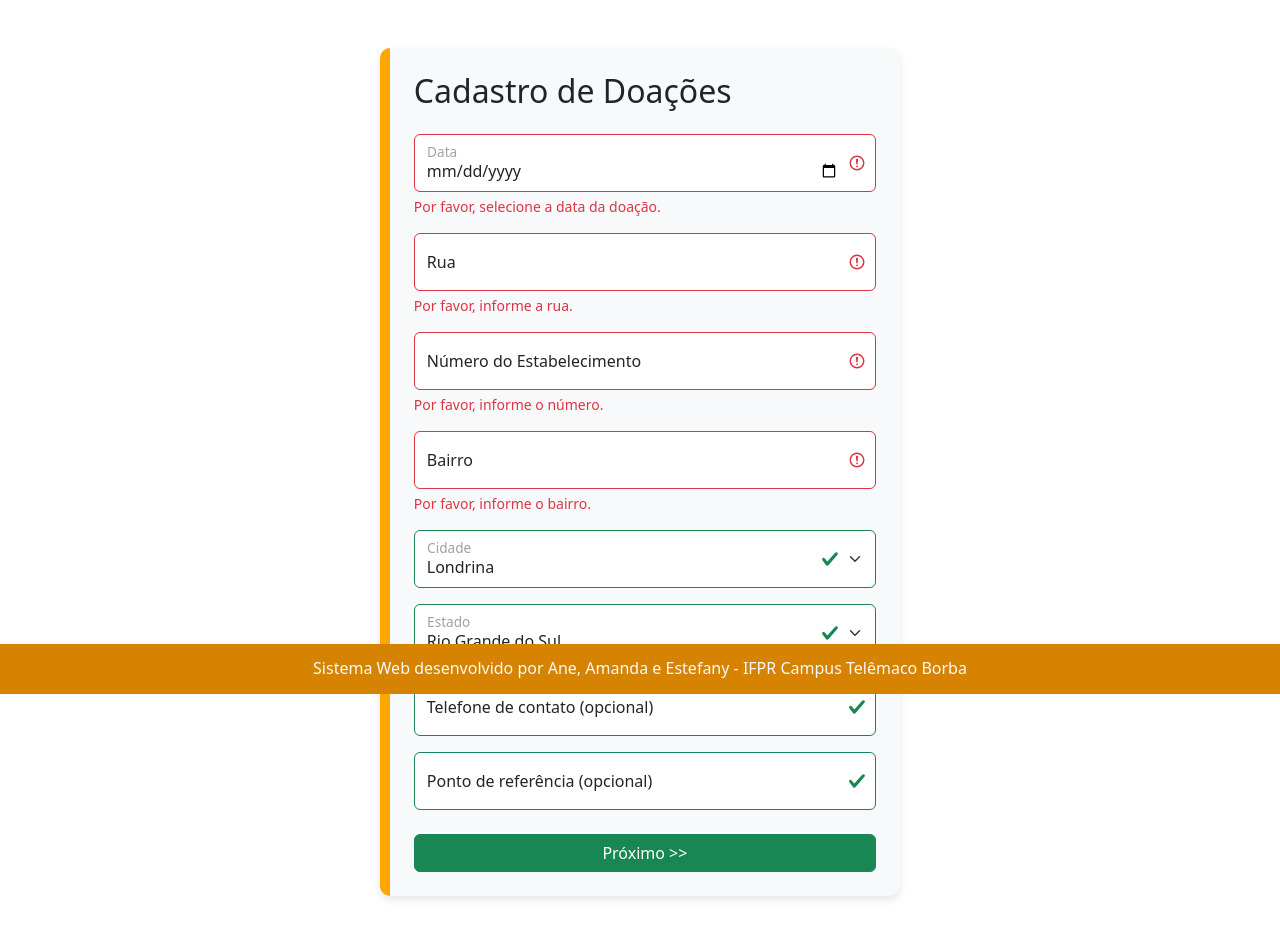
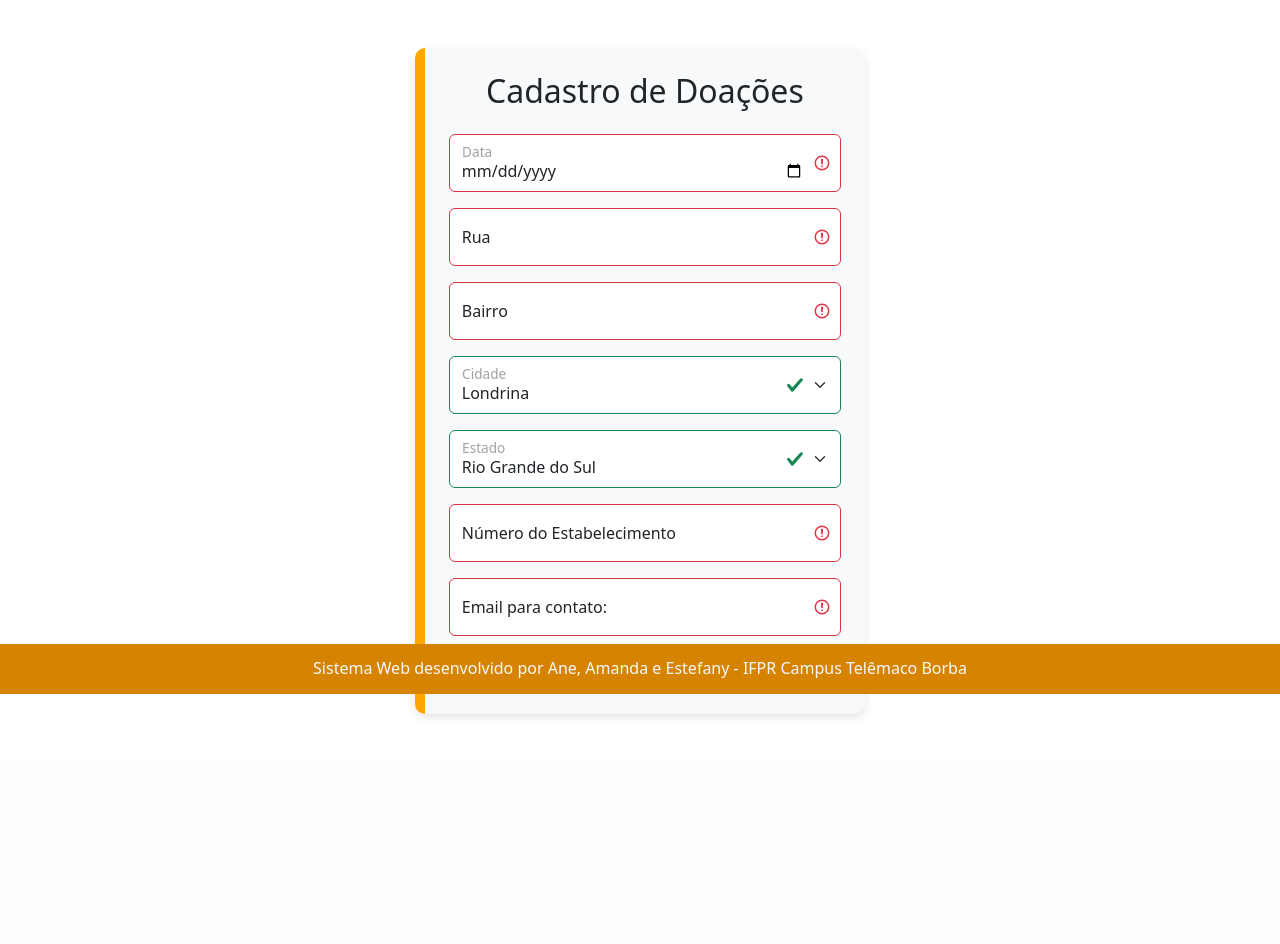
Before and after one commit to anethayne/doefacil, a PHP site: page /formDoacao.php in a window 1280 px wide. Shown: the part 106-1050 px from the top of the page. After the commit the page ends 824 px from the top, so only its background shows below. Run offline with PHP 8.4, Linux system fonts and the light colour scheme.

Commit message:
atualizacao

```diff
--- a/formDoacao.php
+++ b/formDoacao.php
@@ -1,48 +1,37 @@
 <?php include "header.php"; ?>
 
 <div class="d-flex justify-content-center mt-5 mb-5">
-    <div class="d-flex" style="max-width: 520px; width: 100%; background-color: #f8f9fa; border-radius: 12px; box-shadow: 0 4px 8px rgba(0,0,0,0.1);">
+    <div class="d-flex" style="max-width: 450px; width: 100%; background-color: #f8f9fa; border-radius: 12px; box-shadow: 0 4px 8px rgba(0,0,0,0.1);">
 
         <!-- Faixa Laranja lateral -->
         <div style="width: 10px; background-color: orange; border-top-left-radius: 12px; border-bottom-left-radius: 12px;"></div>
 
         <!-- Formulário -->
-        <div class="container p-4">
+        <div class="container p-4 text-center">
             <h2 class="mb-4">Cadastro de Doações</h2>
-            <form action="actionDoacao.php" method="POST" class="was-validated">
+            <form action="actionDoacao.php" method="POST" class="was-validated" enctype="multipart/form-data">
 
                 <!-- Data -->
                 <div class="form-floating mb-3">
-                    <input type="date" class="form-control" id="data" name="data" required>
+                    <input type="date" class="form-control" id="data" name="data" placeholder="Data" required>
                     <label for="data">Data</label>
-                    <div class="invalid-feedback">Por favor, selecione a data da doação.</div>
                 </div>
 
                 <!-- Rua -->
                 <div class="form-floating mb-3">
                     <input type="text" class="form-control" id="rua" name="rua" placeholder="Rua" required>
                     <label for="rua">Rua</label>
-                    <div class="invalid-feedback">Por favor, informe a rua.</div>
-                </div>
-
-                <!-- Número do Estabelecimento -->
-                <div class="form-floating mb-3">
-                    <input type="text" class="form-control" id="numeroEstabelecimento" name="numeroEstabelecimento" placeholder="Número" required>
-                    <label for="numeroEstabelecimento">Número do Estabelecimento</label>
-                    <div class="invalid-feedback">Por favor, informe o número.</div>
                 </div>
 
                 <!-- Bairro -->
                 <div class="form-floating mb-3">
                     <input type="text" class="form-control" id="bairro" name="bairro" placeholder="Bairro" required>
                     <label for="bairro">Bairro</label>
-                    <div class="invalid-feedback">Por favor, informe o bairro.</div>
                 </div>
 
                 <!-- Cidade -->
                 <div class="form-floating mb-3">
                     <select class="form-select" id="cidade" name="cidade" required>
-                        <option value="">Selecione a cidade</option>
                         <option value="telemacaBorba">Telêmaco Borba</option>
                         <option value="imbau">Imbaú</option>
                         <option value="curitiba">Curitiba</option>
@@ -50,13 +39,11 @@
                         <option value="londrina" selected>Londrina</option>
                     </select>
                     <label for="cidade">Cidade</label>
-                    <div class="invalid-feedback">Por favor, selecione a cidade.</div>
                 </div>
 
                 <!-- Estado -->
                 <div class="form-floating mb-3">
                     <select class="form-select" id="estado" name="estado" required>
-                        <option value="">Selecione o estado</option>
                         <option value="parana">Paraná</option>
                         <option value="saoPaulo">São Paulo</option>
                         <option value="rioDeJaneiro">Rio de Janeiro</option>
@@ -64,23 +51,22 @@
                         <option value="rioGrandeDoSul" selected>Rio Grande do Sul</option>
                     </select>
                     <label for="estado">Estado</label>
-                    <div class="invalid-feedback">Por favor, selecione o estado.</div>
                 </div>
 
-                <!-- Telefone (opcional) -->
+                <!-- Número do Estabelecimento -->
                 <div class="form-floating mb-3">
-                    <input type="tel" class="form-control" id="telefone" name="telefone" placeholder="(00) 00000-0000">
-                    <label for="telefone">Telefone de contato (opcional)</label>
+                    <input type="text" class="form-control" id="numeroEstabelecimento" name="numeroEstabelecimento" placeholder="Número" required>
+                    <label for="numeroEstabelecimento">Número do Estabelecimento</label>
                 </div>
 
-                <!-- Ponto de referência (opcional) -->
-                <div class="form-floating mb-4">
-                    <input type="text" class="form-control" id="referencia" name="referencia" placeholder="Ex: próximo à padaria">
-                    <label for="referencia">Ponto de referência (opcional)</label>
+                <!-- Email -->
+                <div class="form-floating mb-3 mt-3">
+                    <input type="email" class="form-control" id="email" name="email" placeholder="Email" required>
+                    <label for="email">Email para contato:</label>
                 </div>
 
-                <!-- Botão Próximo -->
-                <button type="submit" class="btn btn-success w-100">Próximo &gt;&gt;</button>
+                <!-- Botão submit -->
+                <button type="submit" class="btn btn-success w-100">Próximo >></button>
             </form>
         </div>
     </div>
```
Also changed, not shown: actionDoacao.php (+36 -147 lines), formProduto.php (+22 -25 lines), img/danpne.jpg (added).
